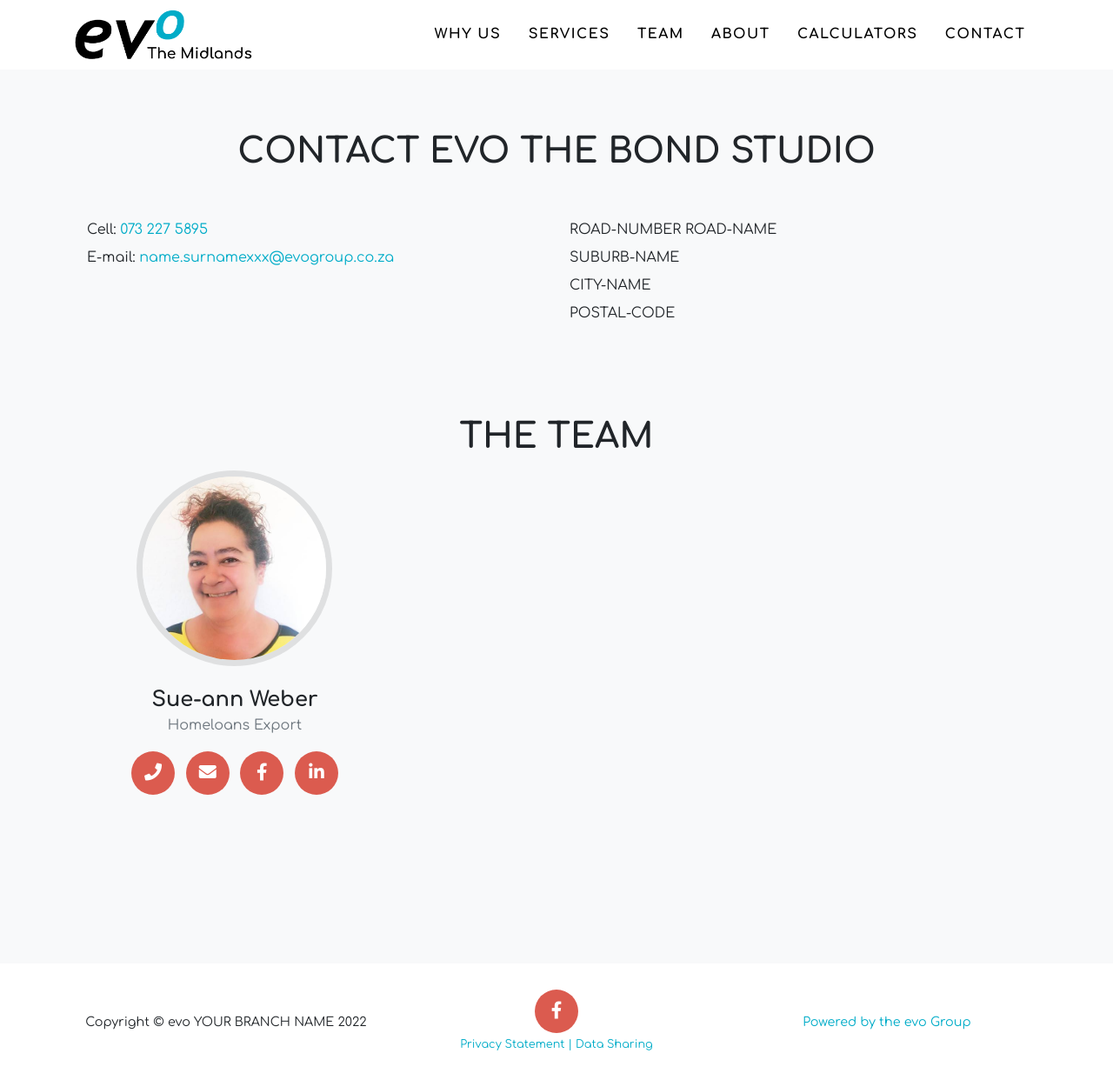
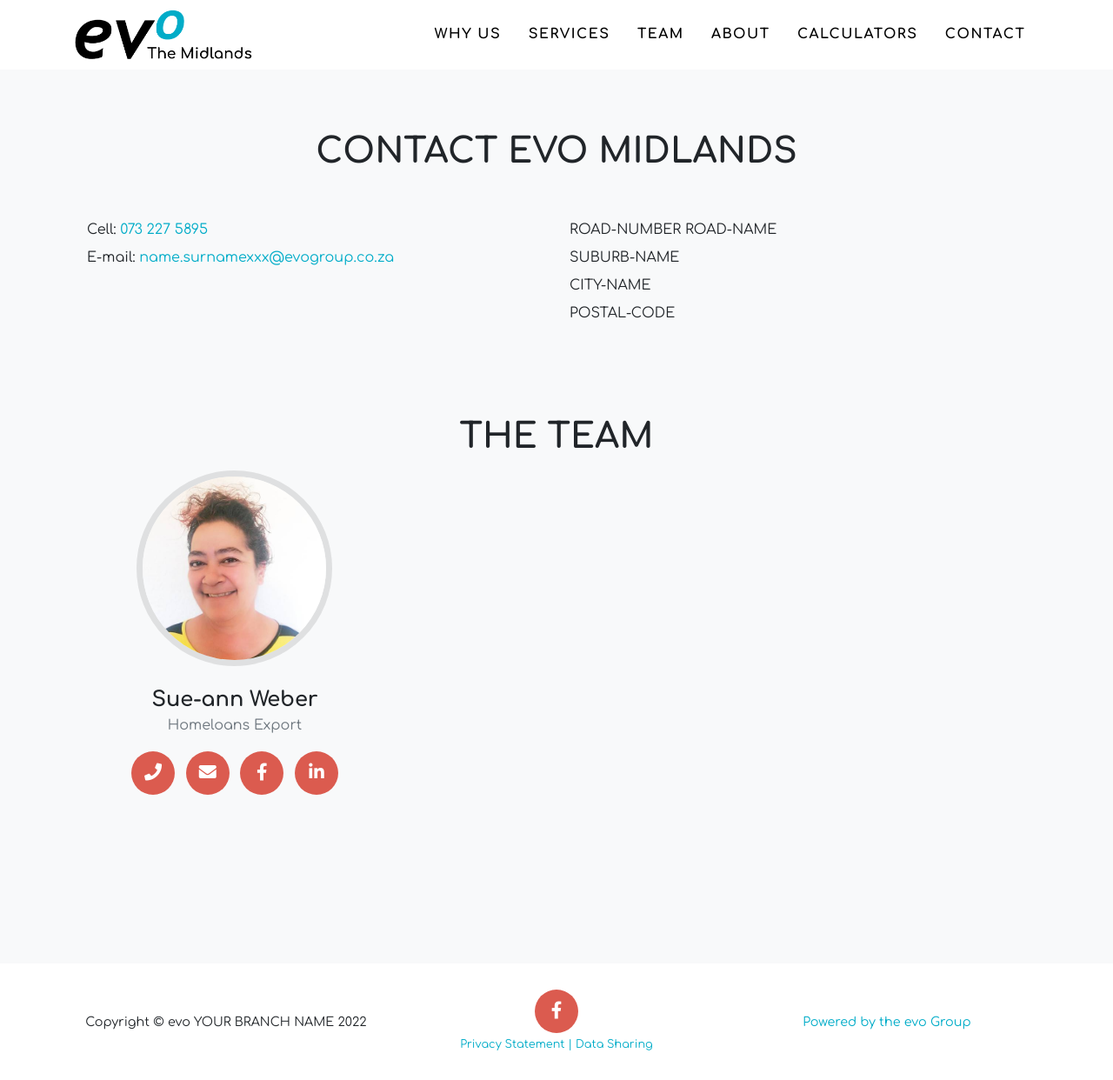
Before and after one commit to Intellify-Cloud/ev-midl, a Jekyll site: the page built from contact.md, in a window 1280 px wide and 1242 px high. Shown: the whole window at 87% size. Built offline with Jekyll 4.4.1, drawn with Linux system fonts in a browser that asks for light colours.

Commit message:
20220416.1121

```diff
--- a/_config.yml
+++ b/_config.yml
@@ -2,7 +2,7 @@ baseurl: ""
 
 title      : evo The Midlands - Bond Origination & Home Loan Experts in xxxSuburb, xxxCity, xxxProvince
 email      : sueann.weber@evogroup.co.za
-description: Contact evo YOUR BRANCH NAME Bond Studio from SUBURB-NAME, CITY-NAME to help you with home loan. We are seasoned property professionals that specialize in mortgages and property finance with 28 years of experience. Our experience ranges from sales to finance and she specializes in bonds, home loans and origination. We are committed to excellent client service, building long-term relationships.
+description: Contact evo YOUR BRANCH NAME from SUBURB-NAME, CITY-NAME to help you with home loan. We are seasoned property professionals that specialize in mortgages and property finance with 28 years of experience. Our experience ranges from sales to finance and she specializes in bonds, home loans and origination. We are committed to excellent client service, building long-term relationships.
 author     : Eben Roux / Pieter Oosthuizen
 
 analytics:
--- a/contact.md
+++ b/contact.md
@@ -4,7 +4,7 @@ title: evo Name Surname XXX
 background: grey
 ---
 <div class="col-lg-12 text-center">
-	<h1 class="section-heading text-uppercase">Contact evo The Bond Studio</h1>
+	<h1 class="section-heading text-uppercase">Contact evo Midlands</h1>
 </div>
 
 <br>
```
